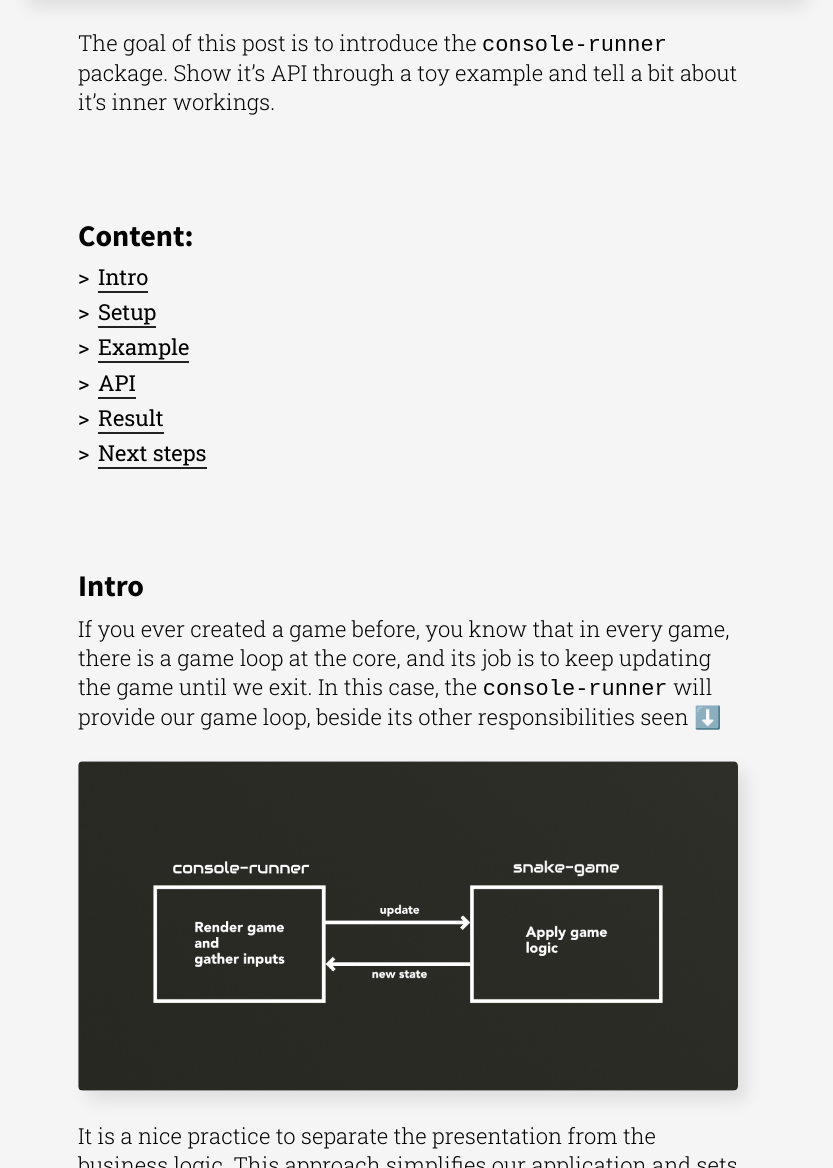
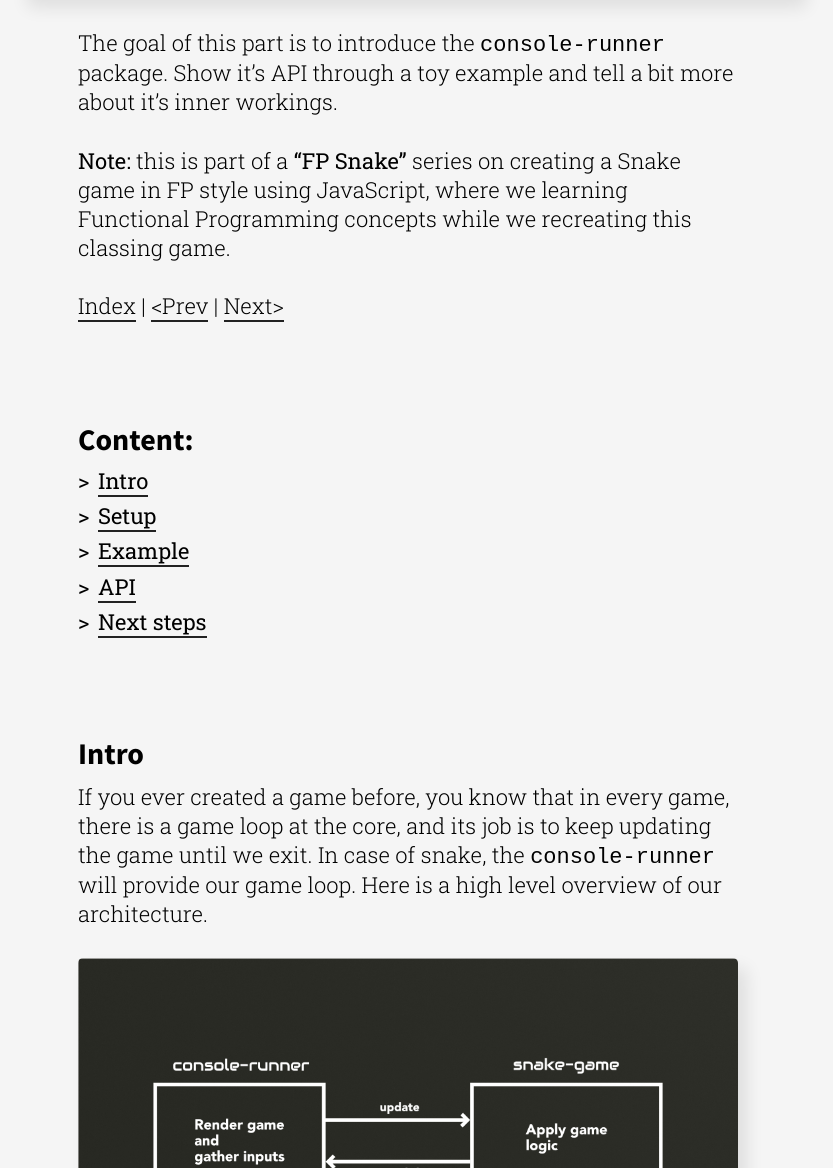
Before and after one commit to AdamGonda/adamgonda.com, a Jekyll site: the page built from _posts/2020-10-20-The-console-runner.md, in a window 1280 px wide and 1400 px high, scrolled down 440 px. Shown: the part 232-1400 px from the top of the window, without its empty margins (232-1065 px from the left). Built offline with Jekyll 4.4.1, drawn with Linux system fonts in a browser that asks for light colours; some of the changed text lies outside the part shown.

Commit message:
update b-post

```diff
--- a/_posts/2020-10-20-Snake-part-1.md
+++ b/_posts/2020-10-20-The-console-runner.md
@@ -12,12 +12,19 @@
   - Setup
   - Example
   - API
-  - Result
   - Next steps
 ---
 
-The goal of this post is to introduce the `console-runner` package.
-Show it's API through a toy example and tell a bit about it's inner workings.
+The goal of this part is to introduce the `console-runner` package.
+Show it's API through a toy example and tell a bit more about it's inner workings.
+
+> **Note:**
+this is part of a **"FP Snake"** series on creating a Snake game in FP style
+using JavaScript, where we learning Functional Programming concepts
+while we recreating this classing game.
+<br>
+<br>
+[Index](#) | [<Prev](#) | [Next>](#)
 
 {% include post-content-list.html titles=page.titles %}
 
@@ -25,19 +32,27 @@
 
 If you ever created a game before, you know that in every game, there is a
 game loop at the core, and its job is to keep updating the game until we exit.
-In this case, the `console-runner` will provide our game loop, beside its other
-responsibilities seen ⬇️
+In case of snake, the `console-runner` will provide our game loop.
+Here is a high level overview of our architecture.
 
 {% include post-image.html
   src='snake-overview.jpg'
   date=page.date
 %}
 
+As you can see we have two main parts, one is the `console-runner`
+where most ot the `I/O` happens, and an other is the game where we
+will implement our game logic, with a clear `API` between the two.
+
 It is a nice practice to separate the presentation
 from the business logic. This approach simplifies
 our application and sets clear boundaries.
 So when we implement the game, our only job will be
 to deal with the game specific issues.
+
+We will lay down the basis of our setup now but
+we won't get into the game part just jet, first I like you to
+familiarize yourself with the `console-runner`.
 
 # Setup
 
@@ -147,5 +162,12 @@
 # Next steps
 
 You did great and reached the end of this section.
-Next we will start to check out snake and the
-different features we have to implement.
+Next we will start to check out the
+different features we have to implement regarding the game.
+
+---
+---
+
+<p style="text-align: center">
+<a href="#"><b><Prev</b></a> | <a href="#"><b>Next></b></a>
+</p>
```
Also changed, not shown: other parts of _posts/2020-10-20-The-console-runner.md (+6 -6 lines).
